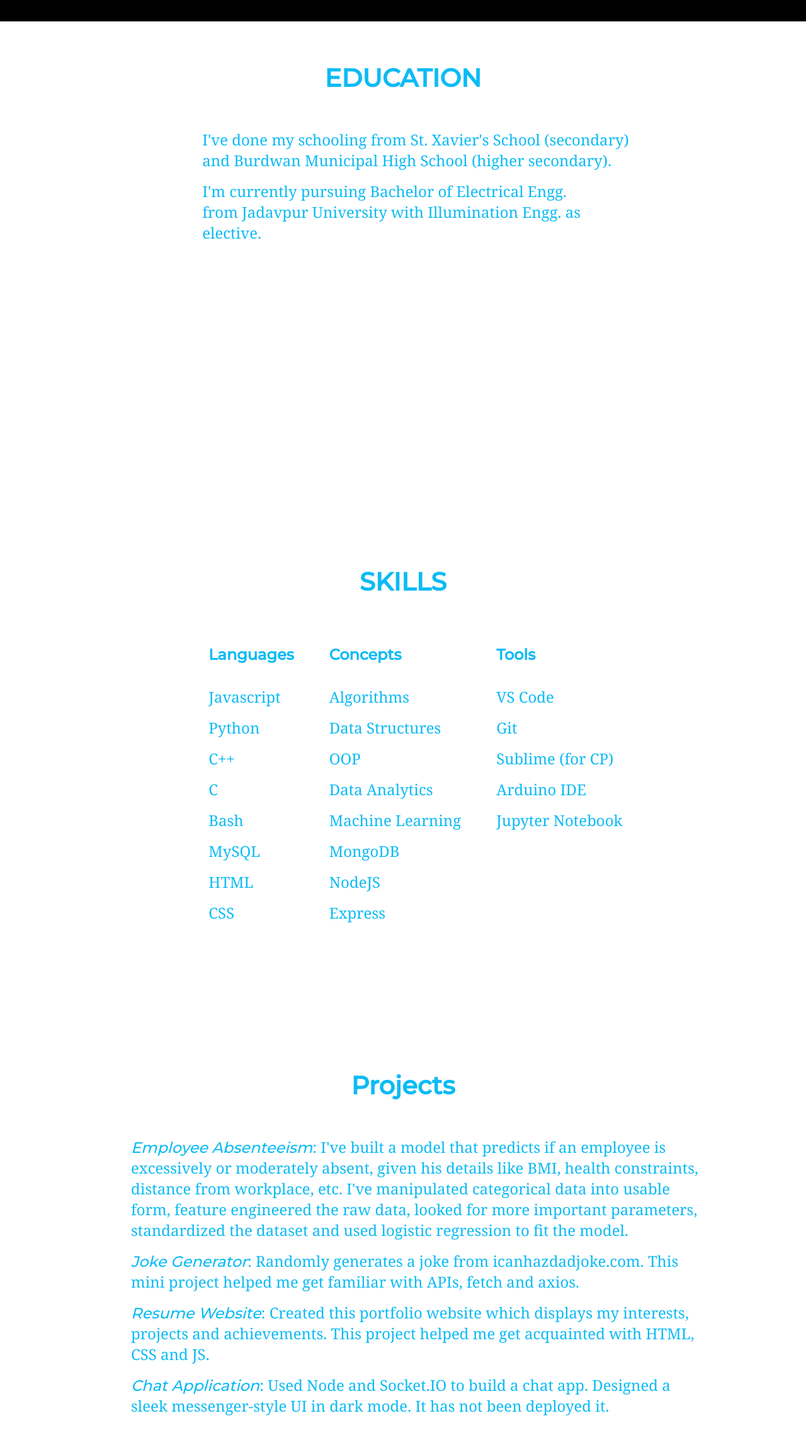
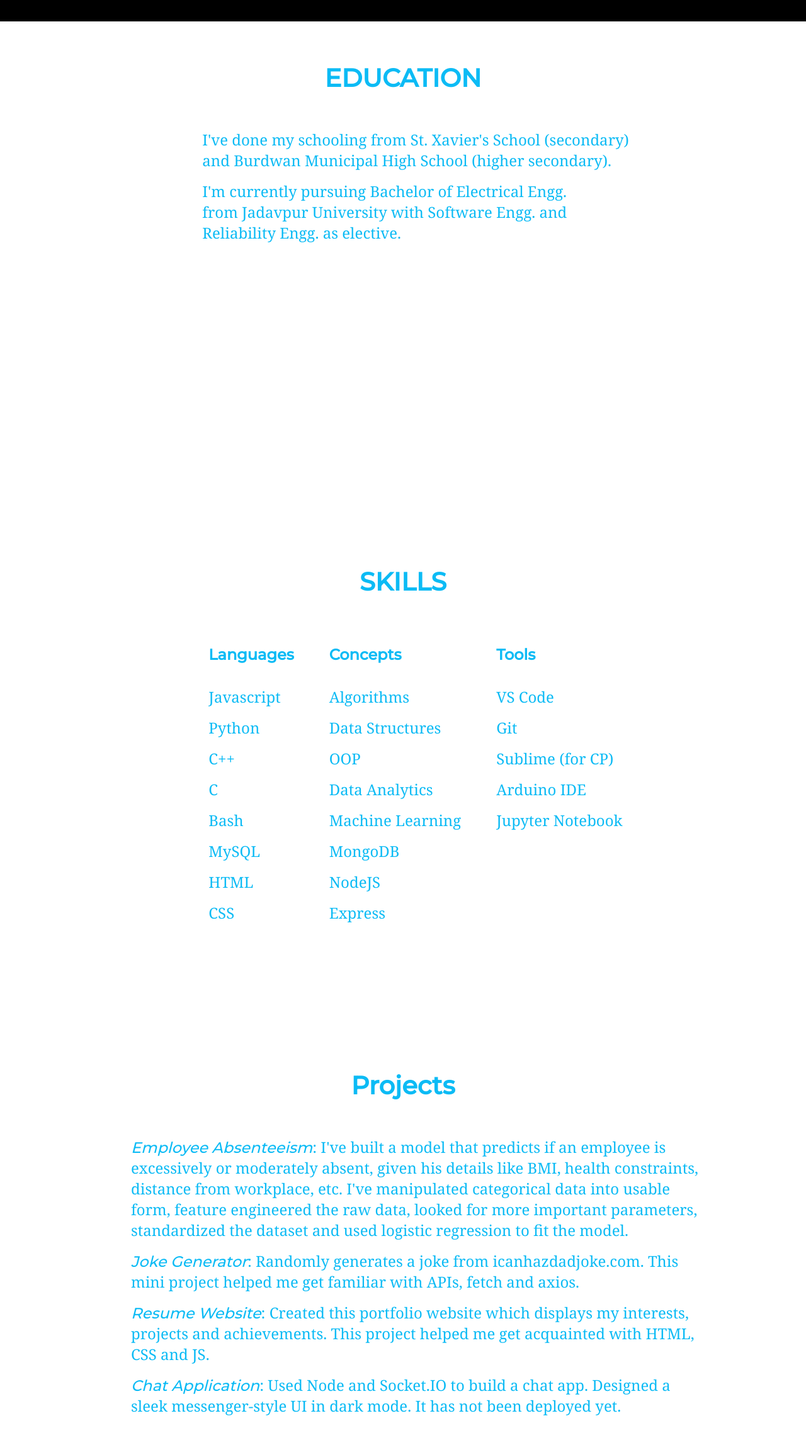
Before and after one commit to ronty1511/resume-website, a plain HTML site: page index.html in a window 1280 px wide. Shown: the part 766-3053 px from the top of the page at 63% size. Drawn offline with nearby package versions, Linux system fonts and the light colour scheme.

Commit message:
updated index.html
fixed typos and minor factual errors

```diff
--- a/index.html
+++ b/index.html
@@ -40,8 +40,8 @@
               </li>
               <li>
                 I'm currently pursuing Bachelor of Electrical Engg. <br />
-                from Jadavpur University with Illumination Engg. as <br />
-                elective.
+                from Jadavpur University with Software Engg. and <br />
+                Reliability Engg. as elective.
               </li>
             </ul>
           </div>
@@ -138,7 +138,7 @@
                   <span
                     ><em>Chat Application</em>: Used Node and Socket.IO to build a chat app.
                     Designed a sleek messenger-style UI in dark mode. It has not been
-                    deployed it.</span
+                    deployed yet.</span
                   >
                 </li>
               </ul>
```
